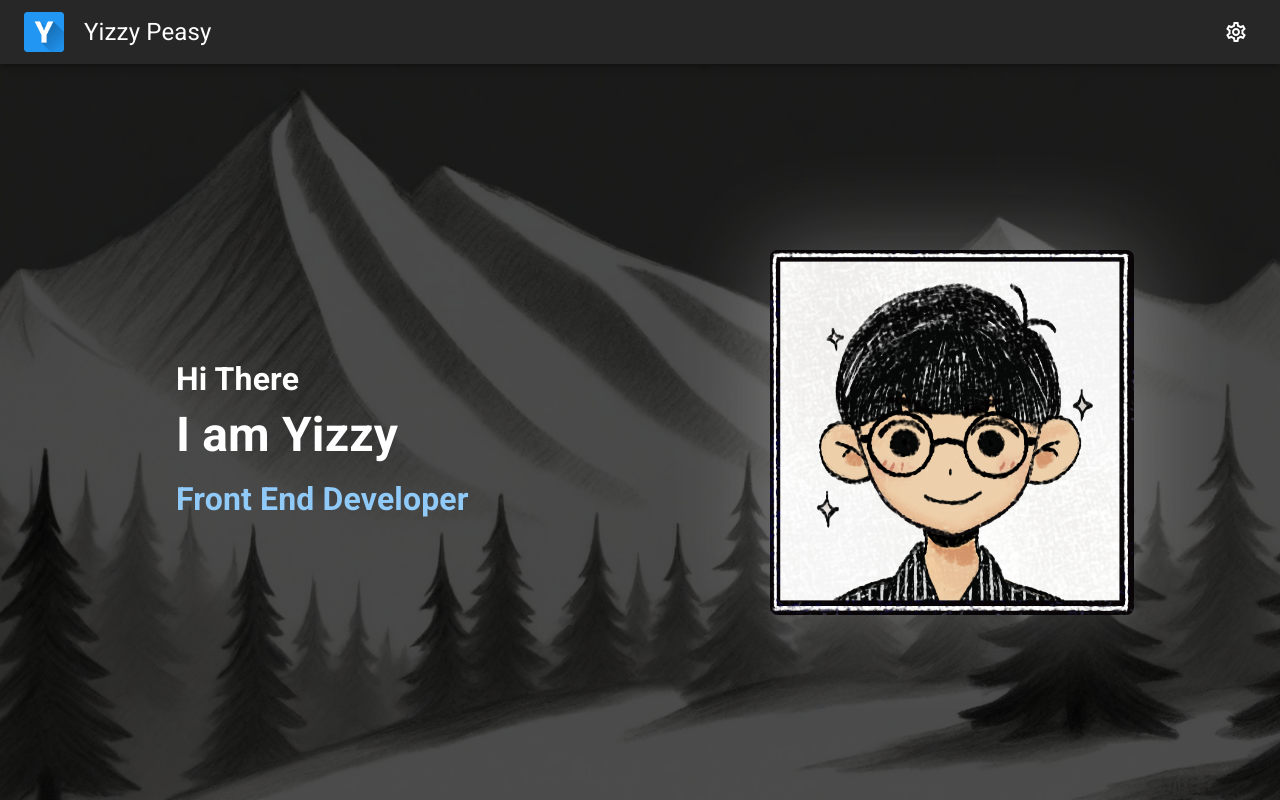
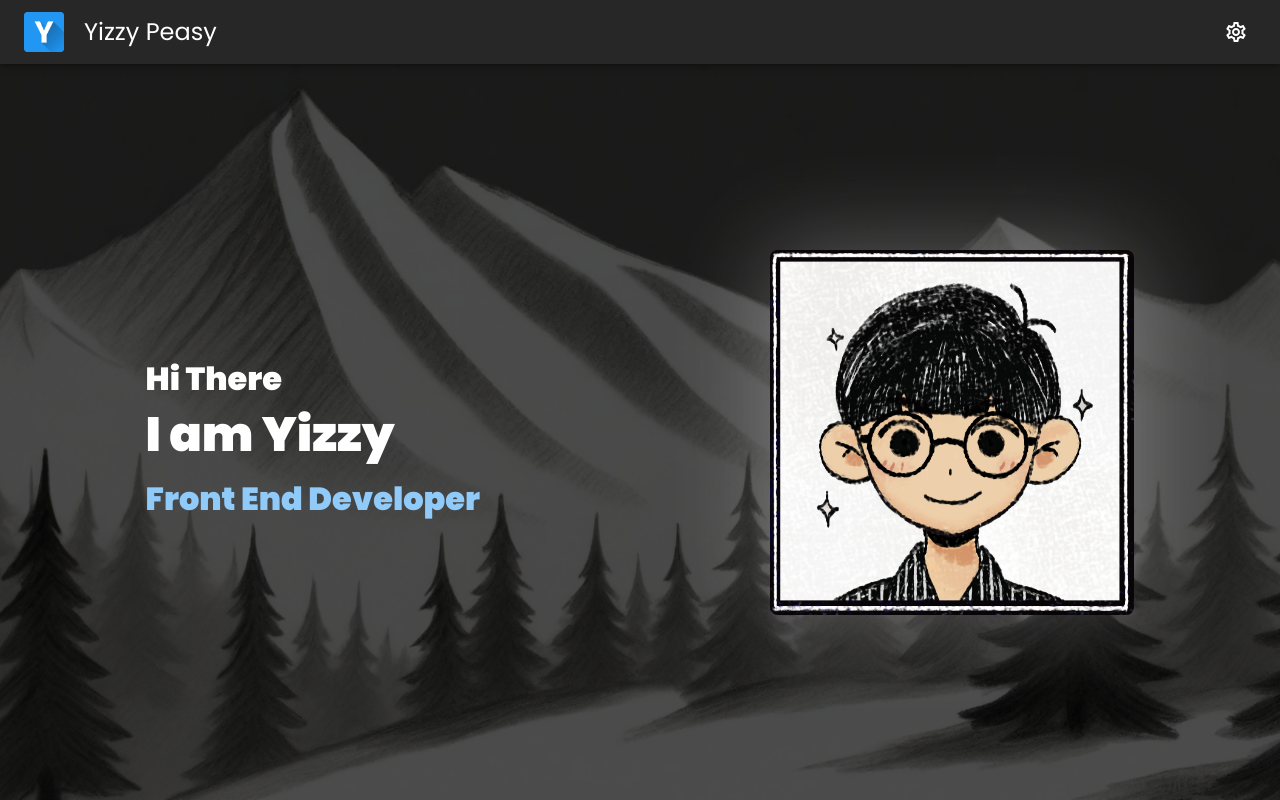
Before and after one commit to yizzycool/yizzycool.github.io, a Next.js app: page / in a window 1280 px wide. Built offline with nearby package versions, Linux system fonts and the light colour scheme.

Commit message:
refactor: structure of home page

```diff
--- a/src/app/layout.tsx
+++ b/src/app/layout.tsx
@@ -1,17 +1,9 @@
 import type { Metadata } from 'next';
 import '@/styles/globals.css';
 import 'animate.css';
-import { Roboto } from 'next/font/google';
 import InitColorSchemeScript from '@mui/material/InitColorSchemeScript';
 import MuiThemeProvider from '@/components/mui/theme-provider';
 import Header from '@/components/header';
-
-const roboto = Roboto({
-  weight: ['400', '700'],
-  style: ['normal', 'italic'],
-  subsets: ['latin'],
-  display: 'swap',
-});
 
 export const metadata: Metadata = {
   title: 'Yizzy Peasy | Coding Life',
@@ -25,7 +17,7 @@ export default function RootLayout({
 }>) {
   return (
     <html lang="en" suppressHydrationWarning>
-      <body className={roboto.className}>
+      <body>
         <InitColorSchemeScript attribute="data" />
         <MuiThemeProvider>
           <Header />
--- /dev/null
+++ b/src/components/home/components/intro/index.module.scss
@@ -0,0 +1,58 @@
+@import "@/styles/functions.module.scss";
+
+.background {
+  position: relative;
+  width: 100%;
+  height: 100%;
+  background-image: url('/assets/images/home/background.jpg');
+  background-size: cover;
+  background-position: center;
+  background-repeat: no-repeat;
+  padding: 65px 0 0;
+}
+
+.backgroundMask {
+  position: absolute;
+  z-index: 0;
+  top: 0;
+  left: 0;
+  width: 100%;
+  height: 100%;
+  background-color: var(--home-page-backgound-mask-color);
+}
+
+.container {
+  position: relative;
+  z-index: 1;
+  width: 100%;
+  height: 100%;
+}
+
+.flex {
+  height: 100%;
+
+  @include width-le($width-md) {
+    justify-content: center;
+  }
+}
+
+.flexItem {
+  display: flex;
+  justify-content: center;
+  align-items: center;
+}
+
+.mainImage {
+  width: 60%;
+  height: auto;
+  border-radius: 8px;
+  box-shadow: 0 0 100px rgba(255, 255, 255, 0.3);
+
+  @include width-le($width-md) {
+    width: 50%;
+  }
+
+  &:global {
+    animation: 1s fadeIn;
+  }
+}
--- /dev/null
+++ b/src/components/home/components/intro/index.tsx
@@ -0,0 +1,35 @@
+import styles from './index.module.scss';
+import Image from 'next/image';
+import Typewritter from '../typewriter';
+import { Container, Grid2 } from '@mui/material';
+
+export default function Intro() {
+  return (
+    <div className={styles.background}>
+      <div className={styles.backgroundMask} />
+      <Container maxWidth="xl" className={styles.container}>
+        <Grid2
+          container
+          spacing={2}
+          direction={{ xs: 'column-reverse', md: 'row' }}
+          className={styles.flex}
+        >
+          <Grid2 size={{ xs: 12, md: 6 }} className={styles.flexItem}>
+            <Typewritter />
+          </Grid2>
+          <Grid2 size={{ xs: 12, md: 6 }} className={styles.flexItem}>
+            <Image
+              className={styles.mainImage}
+              width={1024}
+              height={1024}
+              src="/assets/images/home/avatar.png"
+              objectFit="contain"
+              objectPosition="center"
+              alt="main image"
+            />
+          </Grid2>
+        </Grid2>
+      </Container>
+    </div>
+  );
+}
--- a/src/components/home/components/typewriter/index.module.scss
+++ b/src/components/home/components/typewriter/index.module.scss
@@ -1,18 +1,44 @@
+@import "@/styles/functions.module.scss";
+
 .container {
   width: 100%;
-  padding: 20px 0 20px 25%;
+  padding: 20px 0 20px 20%;
+
+  @include width-le($width-lg) {
+    padding: 20px 0 20px 15%;
+  }
+
+  @include width-le($width-md) {
+    padding: 20px;
+    text-align: center;
+  }
 }
 
 .intro1 {
   font-size: 2rem;
   font-weight: 900;
   line-height: 3.5rem;
+
+  @include width-le($width-lg) {
+    font-size: 1.5rem;
+    line-height: 2rem;
+  }
 }
 
 .intro2 {
   font-size: 3rem;
   font-weight: 900;
   line-height: 3.5rem;
+
+  @include width-le($width-lg) {
+    font-size: 2.5rem;
+    line-height: 3rem;
+  }
+
+  @include width-le($width-sm) {
+    font-size: 2rem;
+    line-height: 2.5rem;
+  }
 }
 
 .intro3 {
@@ -21,18 +47,17 @@
   line-height: 2rem;
   margin: 20px 0 0;
   color: var(--mui-palette-primary-main);
-}
 
-.intro1, .intro2, .intro3 {
-  &::after {
-    content: '.';
-    opacity: 0;
+  @include width-le($width-lg) {
+    font-size: 1.5rem;
+    line-height: 1.5rem;
   }
 }
 
 .cursor {
   display: inline-block;
-  width: 20px;
+  width: 0;
+  padding: 0 0 0 10px;
   text-align: center;
 
   &:global {
--- a/src/components/home/index.module.scss
+++ /dev/null
@@ -1,48 +0,0 @@
-.background {
-  position: relative;
-  width: 100%;
-  height: 100%;
-  background-image: url('/assets/images/home/background.jpg');
-  background-size: cover;
-  background-position: center;
-  background-repeat: no-repeat;
-  padding: 65px 0 0;
-}
-
-.backgroundMask {
-  position: absolute;
-  z-index: 0;
-  top: 0;
-  left: 0;
-  width: 100%;
-  height: 100%;
-  background-color: var(--home-page-backgound-mask-color);
-}
-
-.container {
-  position: relative;
-  z-index: 1;
-  width: 100%;
-  height: 100%;
-}
-
-.flex {
-  height: 100%;
-}
-
-.flexItem {
-  display: flex;
-  justify-content: center;
-  align-items: center;
-}
-
-.mainImage {
-  width: 60%;
-  height: auto;
-  border-radius: 8px;
-  box-shadow: 0 0 100px rgba(255, 255, 255, 0.3);
-
-  &:global {
-    animation: 1s fadeIn;
-  }
-}
--- a/src/components/home/index.tsx
+++ b/src/components/home/index.tsx
@@ -1,30 +1,9 @@
-import styles from './index.module.scss';
-import Image from 'next/image';
-import Typewritter from './components/typewriter';
-import { Container, Grid2 } from '@mui/material';
+import Intro from './components/intro';
 
 export default function Home() {
   return (
-    <div className={styles.background}>
-      <div className={styles.backgroundMask} />
-      <Container maxWidth="xl" className={styles.container}>
-        <Grid2 container spacing={2} className={styles.flex}>
-          <Grid2 size={6} className={styles.flexItem}>
-            <Typewritter />
-          </Grid2>
-          <Grid2 size={6} className={styles.flexItem}>
-            <Image
-              className={styles.mainImage}
-              width={1024}
-              height={1024}
-              src="/assets/images/home/avatar.png"
-              objectFit="contain"
-              objectPosition="center"
-              alt="main image"
-            />
-          </Grid2>
-        </Grid2>
-      </Container>
-    </div>
+    <>
+      <Intro />
+    </>
   );
 }
--- a/src/components/mui/theme-provider/index.tsx
+++ b/src/components/mui/theme-provider/index.tsx
@@ -1,7 +1,16 @@
 'use client';
 
+import type {} from '@mui/lab/themeAugmentation';
 import { createTheme, CssBaseline, ThemeProvider } from '@mui/material';
-import { blue, grey, indigo } from '@mui/material/colors';
+import { grey } from '@mui/material/colors';
+import { Poppins } from 'next/font/google';
+
+const poppin = Poppins({
+  weight: ['100', '200', '300', '400', '500', '600', '700', '800', '900'],
+  style: ['normal', 'italic'],
+  subsets: ['latin'],
+  display: 'swap',
+});
 
 export default function MuiThemeProvider({
   children,
@@ -20,6 +29,15 @@ export default function MuiThemeProvider({
         main: grey[50],
       },
     },
+    typography: {
+      fontFamily: [
+        poppin.style.fontFamily,
+        '-apple-system',
+        '"Helvetica"',
+        '"Arial"',
+        'sans-serif',
+      ].join(','),
+    },
   });
 
   return (
--- a/src/styles/globals.css
+++ b/src/styles/globals.css
@@ -31,7 +31,6 @@ body {
   box-sizing: border-box;
   padding: 0;
   margin: 0;
-  font-family: "Roboto", "Helvetica", "Arial", sans-serif;
 }
 
 a {
```
